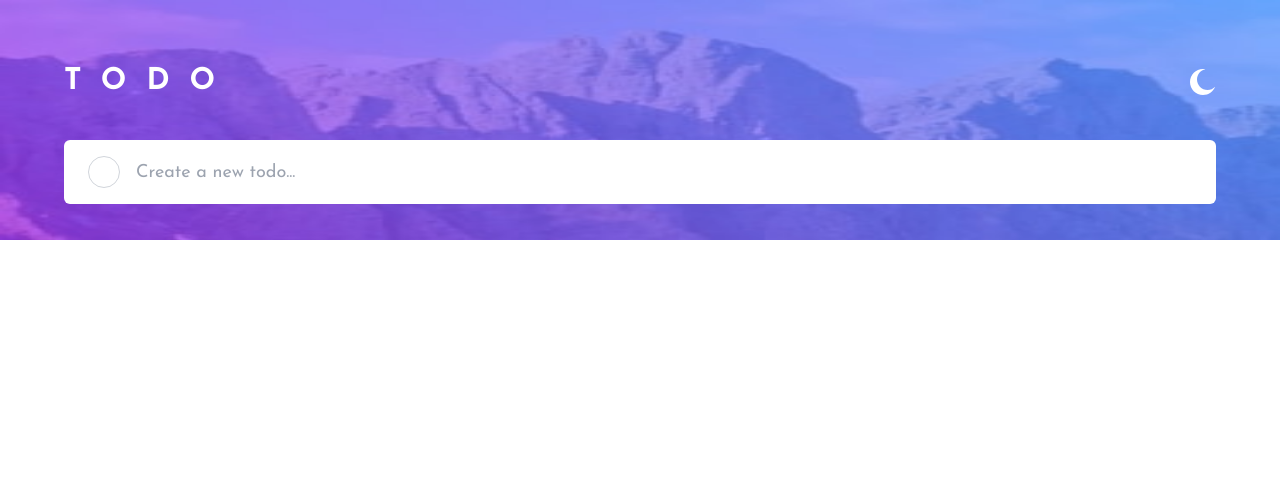
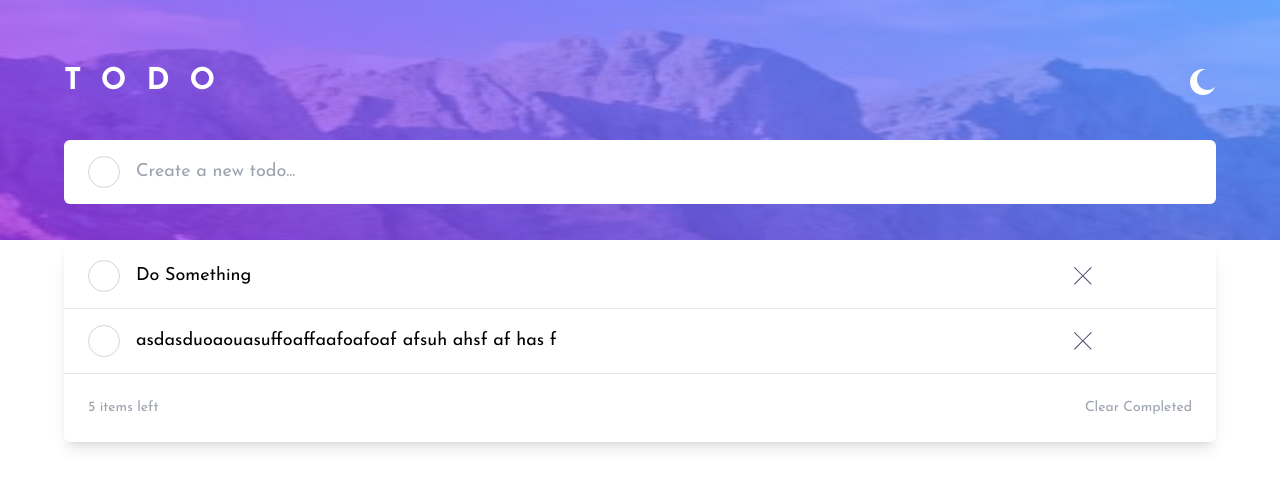
Before and after one commit to nikagoci/todo-advanced, a React (Vite) app: page / in a window 1280 px wide. Shown: the top 488 px of the page. Built offline with nearby package versions, Linux system fonts and the light colour scheme.

Commit message:
created todo list/todo information

```diff
--- a/src/App.tsx
+++ b/src/App.tsx
@@ -1,17 +1,40 @@
+import { useState } from 'react'
+
 import CreateTodo from './components/CreateTodo'
 import Navbar from './components/Navbar'
+import Todos from './components/TodoList'
 
 import BackgroundImg from './assets/bg-mobile-light.jpg'
+import SingleTodo from './components/TodoList'
+import TodoList from './components/TodoList'
+
+const fakeTodos: Todo[] = [
+  {
+    title: "Do Something",
+    state: "active",
+    id: "1"
+  },
+  {
+    title: "asdasduoaouasuffoaffaafoafoaf afsuh ahsf af has f",
+    state: "completed",
+    id: "2"
+  }
+]
 
 const App = () => {
+  const [todos, setTodos] = useState(fakeTodos)
+
   return (
     <section className="w-full h-screen">
       <div className="h-[30%] w-full absolute bg-red-200 -z-10">
-        <img src={BackgroundImg} alt='background' className='bg-auto w-full h-full bg-top' />
+        <img src={BackgroundImg} alt='background' className='w-full h-full bg-top bg-auto' />
       </div>
       <div className='w-[90%] mx-auto'>
         <Navbar />
         <CreateTodo />
+
+        <TodoList todos={todos} />
+
       </div>
     </section>
   )
--- a/src/components/CreateTodo.tsx
+++ b/src/components/CreateTodo.tsx
@@ -3,9 +3,7 @@ import TodoBar from "./ui/TodoBar"
 const CreateTodo = () => {
     return (
         <div className="mt-10">
-            <div className="bg-white rounded-md w-full px-6 py-4 relative">
-                <TodoBar />
-            </div>
+            <TodoBar />
         </div>
     )
 }
--- /dev/null
+++ b/src/components/TodoList.tsx
@@ -0,0 +1,24 @@
+import TodoBar from "./ui/TodoBar"
+
+type TodoListProps = {
+  todos: Todo[]
+}
+
+const TodoList = ({ todos }: TodoListProps) => {
+  return (
+
+    <div className='mt-10 rounded-md shadow-lg'>
+      {todos.map(todo => (
+        <div key={todo.id} className="border-b ">
+          <TodoBar todo={todo} />
+        </div>
+      ))}
+      <div className="flex justify-between px-6 py-6 text-sm text-gray-400 bg-white rounded-md ">
+          <h4>5 items left</h4>
+          <h4 className="cursor-pointer">Clear Completed</h4>
+      </div>
+    </div>
+  )
+}
+
+export default TodoList
--- a/src/components/ui/TodoBar.tsx
+++ b/src/components/ui/TodoBar.tsx
@@ -1,9 +1,26 @@
+import CrossIcon from '../../assets/icon-cross.svg'
 
-const TodoBar = () => {
+
+type TodoBarProps = {
+    todo?: Todo;
+}
+
+
+const TodoBar = ({ todo }: TodoBarProps) => {
+    if (!todo) {
+        return (
+            <form className="flex items-center w-full px-6 py-4 bg-white rounded-md ">
+                <div className="w-8 h-8 border border-gray-300 rounded-full cursor-pointer" />
+                <input type="text" placeholder="Create a new todo..." className="w-[85%] ml-4 text-lg outline-none " />
+            </form>
+        )
+    }
+
     return (
-        <div>
-            <div className="rounded-full bg-white border-gray-300 cursor-pointer border w-8 h-8" />
-            <input type="text" placeholder="Create a new todo..." className="absolute text-lg top-0 left-16 h-full w-[86%] rounded-md outline-none px-2 " />
+        <div className="flex items-center w-full px-6 py-4 bg-white rounded-md">
+            <div className="w-8 h-8 border border-gray-300 rounded-full cursor-pointer" />
+            <div className="ml-4 text-lg w-[85%] truncate outline-none ">{todo.title}</div>
+            <img src={CrossIcon} alt='remove' className='cursor-pointer' />
         </div>
     )
 }
--- /dev/null
+++ b/src/types.ts
@@ -0,0 +1,5 @@
+type Todo = {
+    title: string,
+    state: "active" | "completed",
+    id: string;
+}
```
